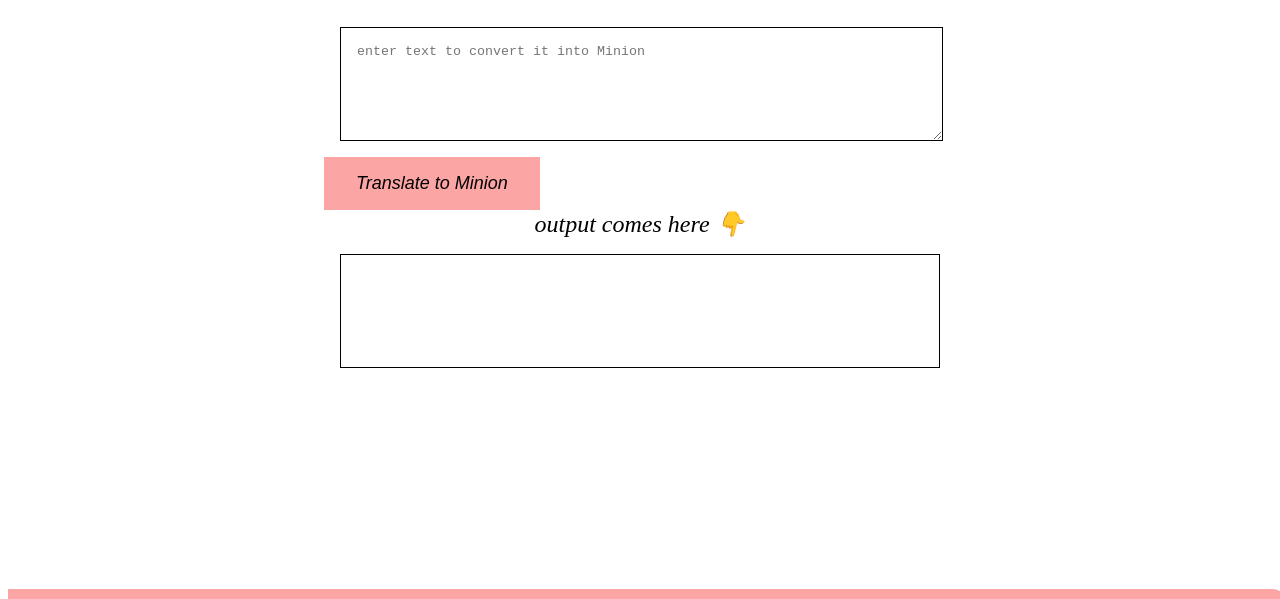
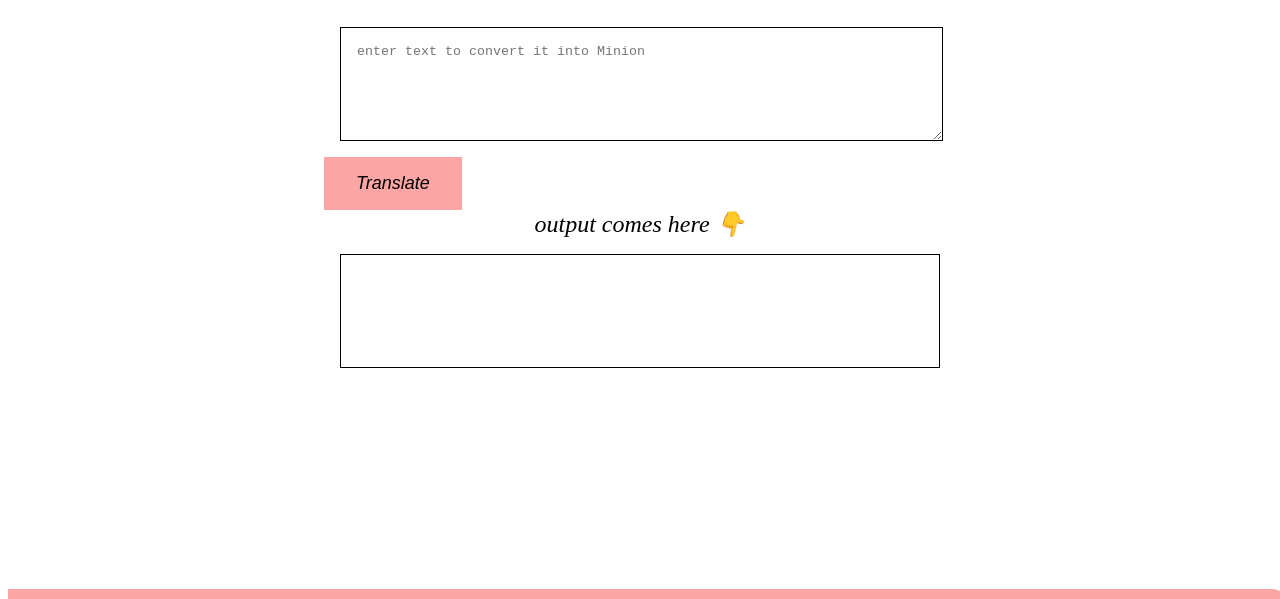
Before and after one commit to dkakandki/neogcamp-bannana-speak, a plain HTML site: page index.html in a window 1280 px wide. Shown: the part 82-681 px from the top of the page. Drawn offline with Linux system fonts and the light colour scheme.

Commit message:
modified to translate

```diff
--- a/index.html
+++ b/index.html
@@ -15,7 +15,7 @@
     <main>
 
        <textarea id="txt-input" placeholder="enter text to convert it into Minion"></textarea>
-       <div><button id="btn-translate">Translate to Minion</button></div>
+       <div><button id="btn-translate">Translate</button></div>
         <div style="font-size: x-large;">output comes here 👇</div>
         <div id="output"></div>
         <script src="app.js" type="text/javascript"></script>
```
